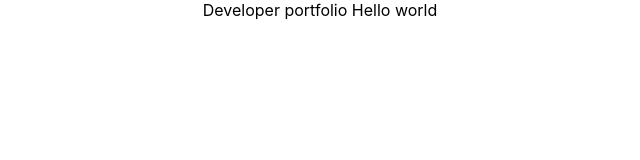
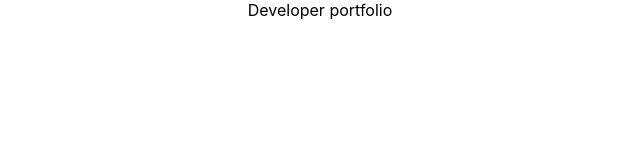
Before and after one commit to souryadeepRC/developer-portfolio-test, a React (Create React App) app: page / in a window 1280 px wide. Shown: the top 160 px of the page, without its empty margins (320-960 px from the left). Built offline with nearby package versions, Linux system fonts and the light colour scheme.

Commit message:
NEW TEST

```diff
--- a/src/App.tsx
+++ b/src/App.tsx
@@ -2,7 +2,7 @@ import "./App.scss";
 
 function App() {
   const test = "Hello world";
-  return <div className="app-container">Developer portfolio {test}</div>;
+  return <div className="app-container">Developer portfolio</div>;
 }
 
 export default App;
```
